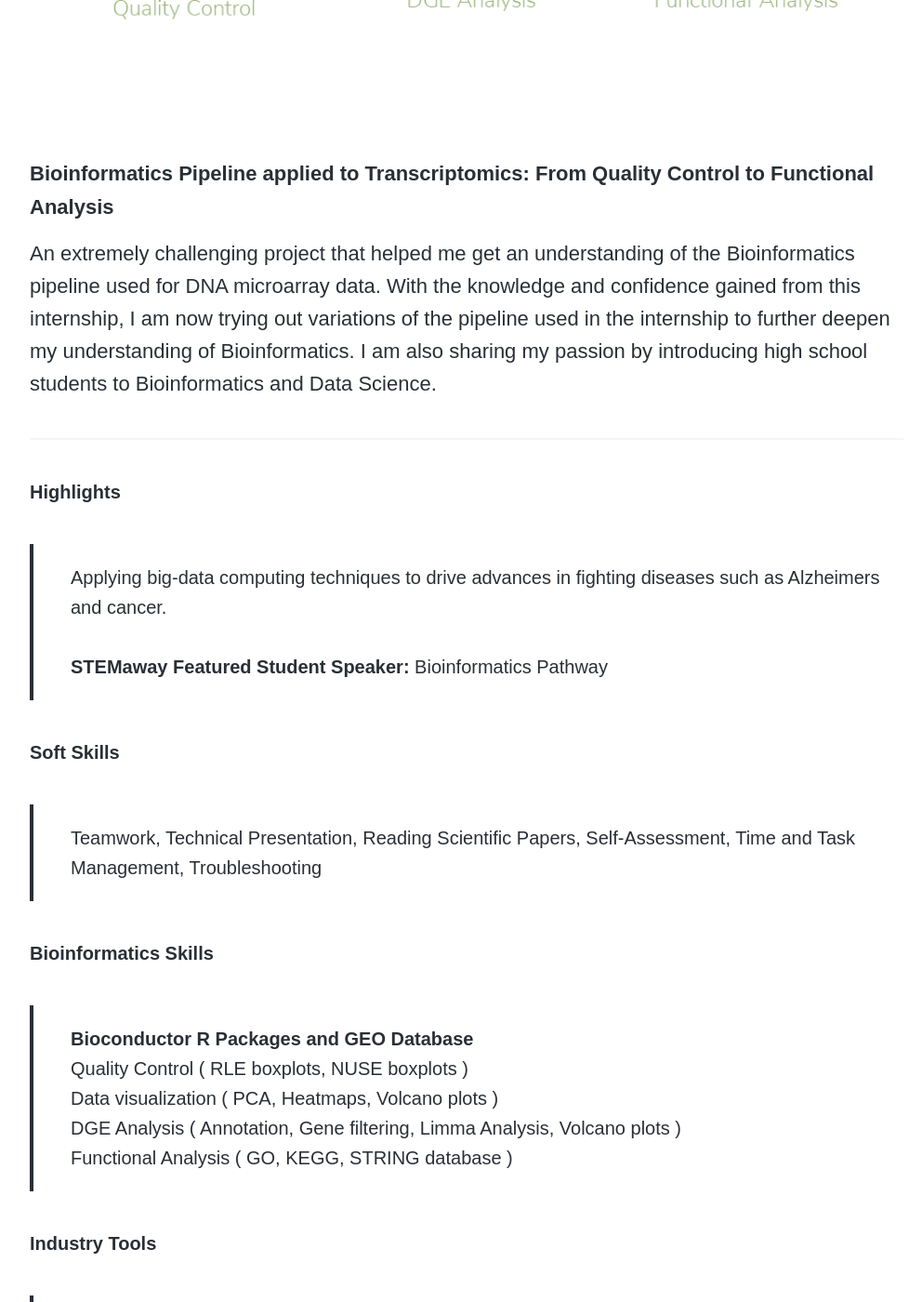
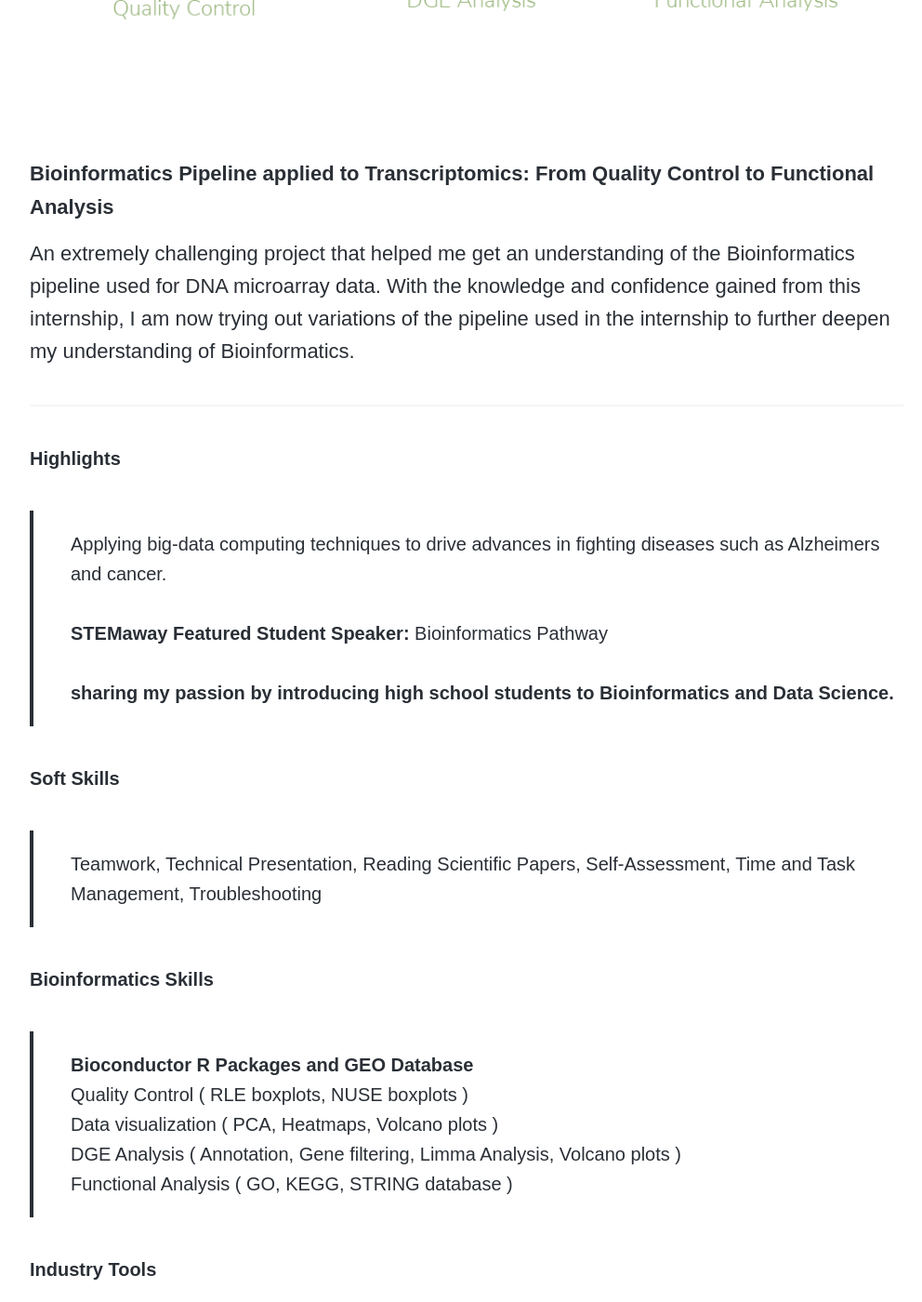
Before and after one commit to disha-22/disha-22.github.io, a Jekyll site: the page built from _projects/bio.md, in a window 1280 px wide and 1400 px high, scrolled down 975 px. Shown: the whole window at 93% size, without its empty margins (138-1130 px from the left). Built offline with Jekyll 4.4.1, drawn with Linux system fonts in a browser that asks for light colours; nearby versions of some CDN libraries; some web fonts are replaced; some of the changed text lies outside the part shown.

Commit message:
Update bio.md

```diff
--- a/_projects/bio.md
+++ b/_projects/bio.md
@@ -10,15 +10,14 @@ featured_image: '/images/demo/bio3.png'
 
 <h4>Bioinformatics Pipeline applied to Transcriptomics: From Quality Control to Functional Analysis</h4>
 
-An extremely challenging project that helped me get an understanding of the Bioinformatics pipeline used for DNA microarray data.
-With the knowledge and confidence gained from this internship, I am now trying out variations of the pipeline used in the internship to further deepen my understanding of Bioinformatics.
-I am also sharing my passion by introducing high school students to Bioinformatics and Data Science.
+An extremely challenging project that helped me get an understanding of the Bioinformatics pipeline used for DNA microarray data. With the knowledge and confidence gained from this internship, I am now trying out variations of the pipeline used in the internship to further deepen my understanding of Bioinformatics.
 
 <hr>
 
 <h6> Highlights </h6>
 > Applying big-data computing techniques to drive advances in fighting diseases such as Alzheimers and cancer.
 <br><br> <b>STEMaway Featured Student Speaker:</b> Bioinformatics Pathway
+<br><br> <b>sharing my passion by introducing high school students to Bioinformatics and Data Science.
 
 <h6> Soft Skills </h6>
 > Teamwork, Technical Presentation, Reading Scientific Papers, Self-Assessment, Time and Task Management, Troubleshooting
```
Also changed, not shown: other parts of _projects/bio.md (+1 -1 lines).
